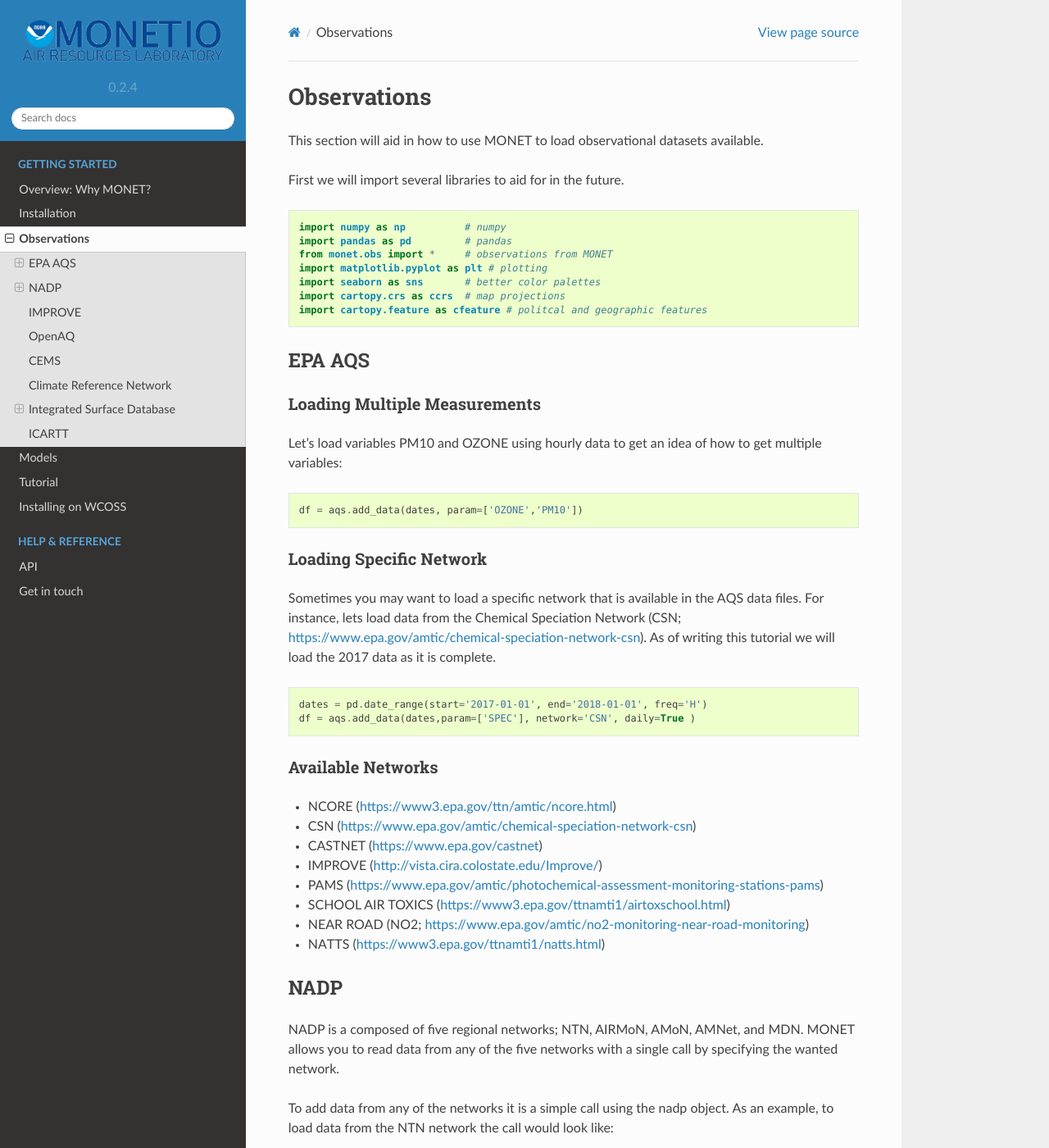
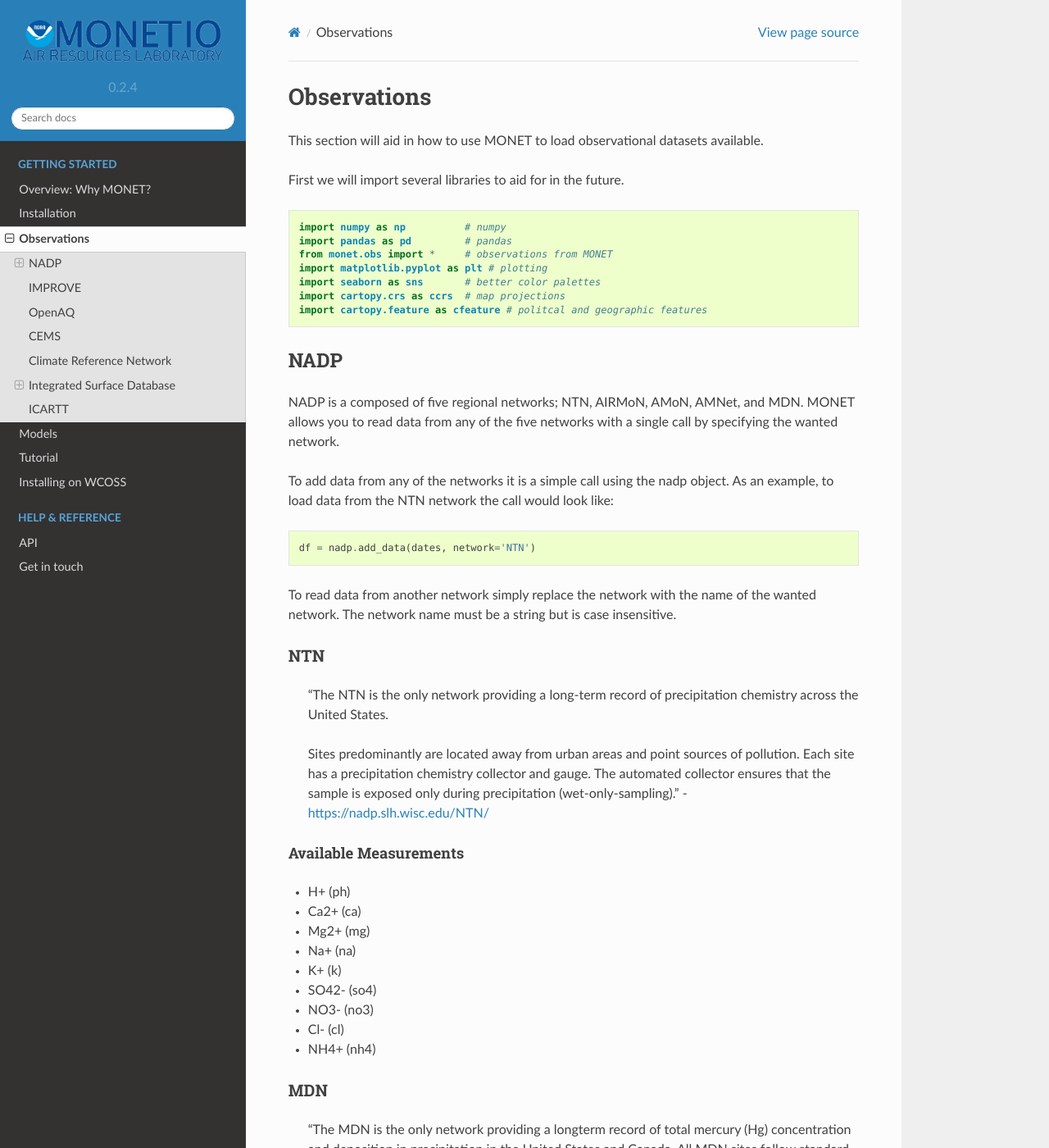
Before and after one commit to noaa-oar-arl/monetio, a Sphinx documentation site: the page built from docs/observations.rst, in a window 1280 px wide and 1400 px high. Shown: the whole window at 82% size. Built offline with Sphinx 7.4.7 and the Read the Docs theme 2.0.0, drawn with Linux system fonts in a browser that asks for light colours.

Commit message:
Move rest of AQS

```diff
--- a/docs/observations.rst
+++ b/docs/observations.rst
@@ -15,44 +15,6 @@ First we will import several libraries to aid for in the future.
     import seaborn as sns       # better color palettes
     import cartopy.crs as ccrs  # map projections
     import cartopy.feature as cfeature # politcal and geographic features
-
-
-EPA AQS
--------
-
-Loading Multiple Measurements
-^^^^^^^^^^^^^^^^^^^^^^^^^^^^^
-
-Let's load variables PM10 and OZONE using hourly data to get an idea of how to get multiple variables:
-
-.. code::   python
-
-  df = aqs.add_data(dates, param=['OZONE','PM10'])
-
-Loading Specific Network
-^^^^^^^^^^^^^^^^^^^^^^^^
-
-Sometimes you may want to load a specific network that is available in the AQS data
-files.  For instance, lets load data from the Chemical Speciation Network (CSN;
-https://www.epa.gov/amtic/chemical-speciation-network-csn).
-As of writing this tutorial we will load the 2017 data as it is complete.
-
-.. code::   python
-
-    dates = pd.date_range(start='2017-01-01', end='2018-01-01', freq='H')
-    df = aqs.add_data(dates,param=['SPEC'], network='CSN', daily=True )
-
-Available Networks
-^^^^^^^^^^^^^^^^^^
-
-* NCORE (https://www3.epa.gov/ttn/amtic/ncore.html)
-* CSN (https://www.epa.gov/amtic/chemical-speciation-network-csn)
-* CASTNET (https://www.epa.gov/castnet)
-* IMPROVE (http://vista.cira.colostate.edu/Improve/)
-* PAMS (https://www.epa.gov/amtic/photochemical-assessment-monitoring-stations-pams)
-* SCHOOL AIR TOXICS (https://www3.epa.gov/ttnamti1/airtoxschool.html)
-* NEAR ROAD (NO2; https://www.epa.gov/amtic/no2-monitoring-near-road-monitoring)
-* NATTS (https://www3.epa.gov/ttnamti1/natts.html)
 
 
 NADP
```
Also changed, not shown: docs/observations.ipynb, 1 other file.
